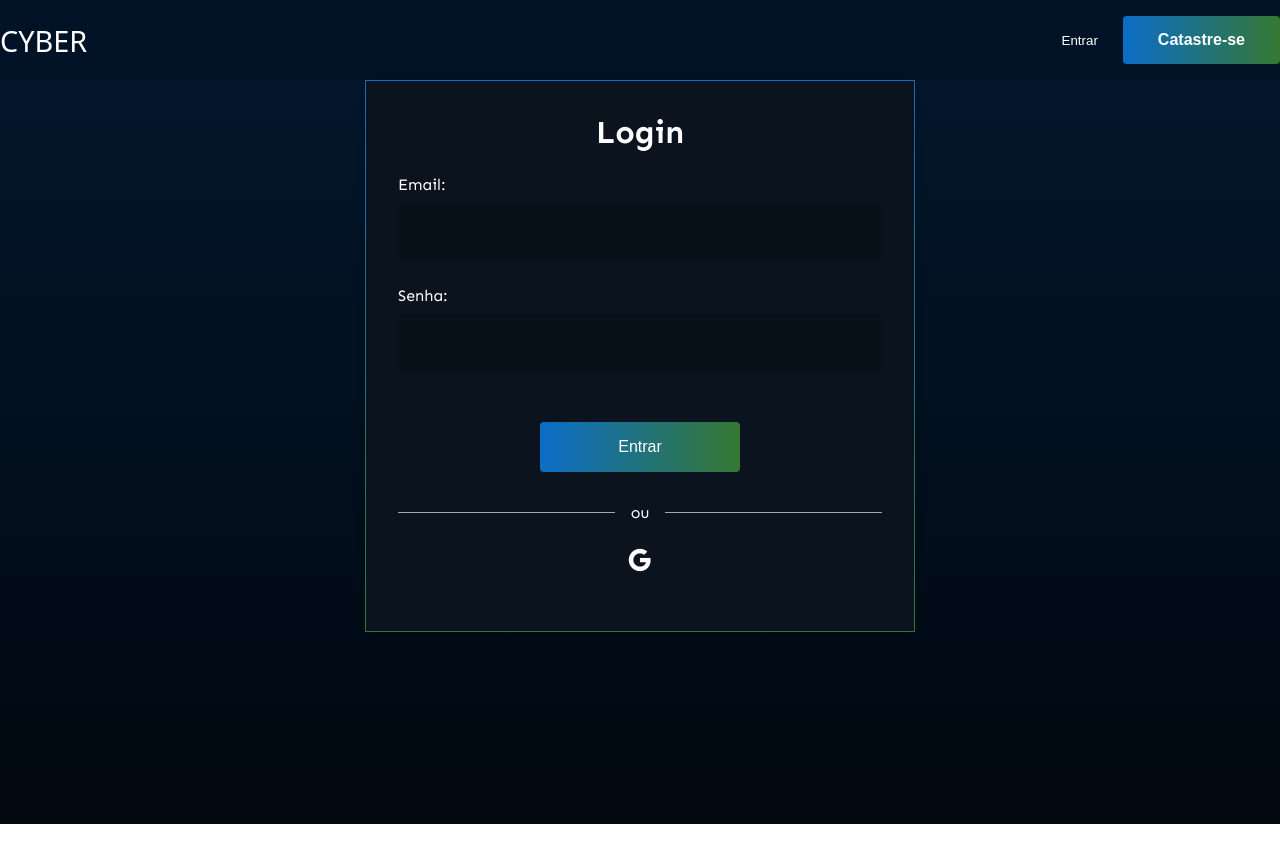
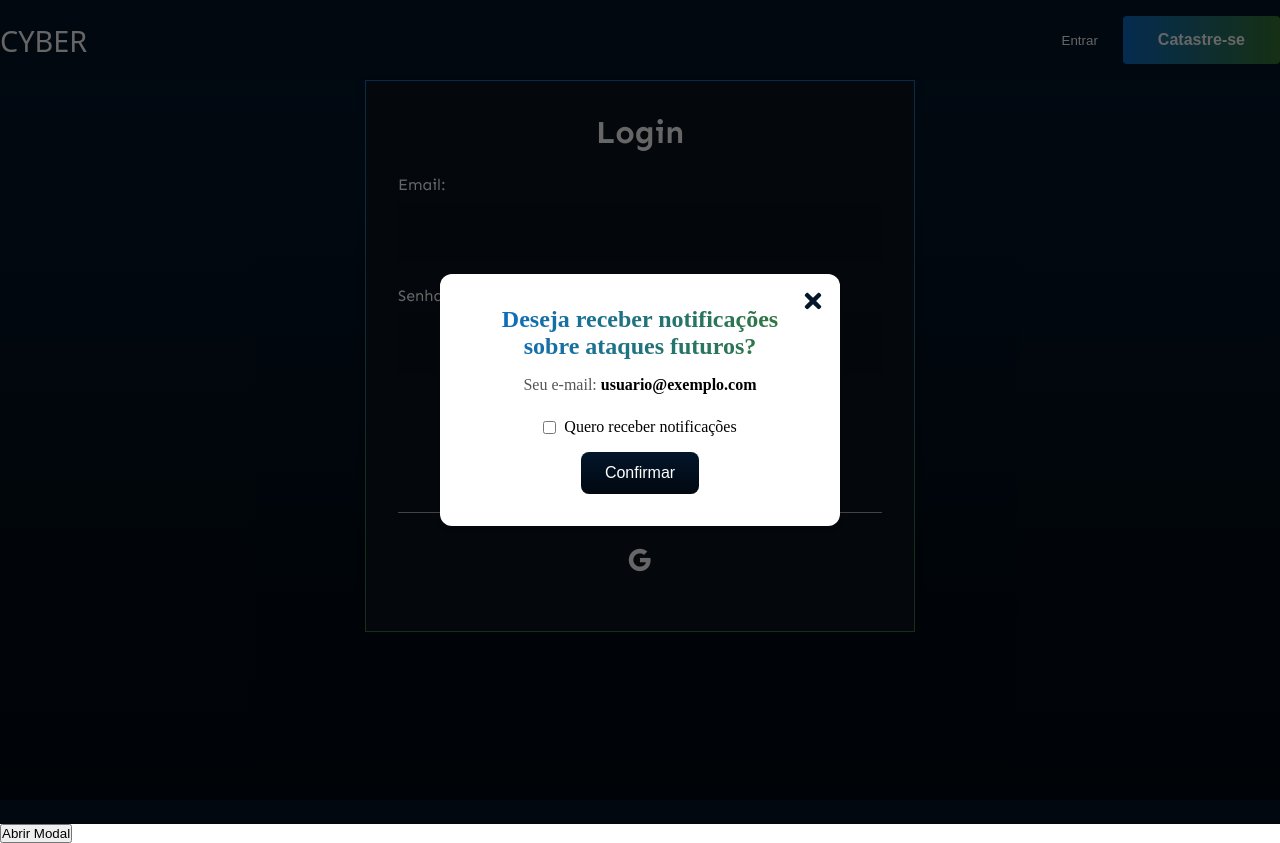
Before and after one commit to KarolynneFreire/cyber-ui-start, a React (Vite) app in the folder front/: page /login in a window 1280 px wide. Built offline with nearby package versions, Linux system fonts and the light colour scheme; a web font is replaced by a local one.

Commit message:
incluindo o compomente modal notificacao

```diff
--- a/front/package.json
+++ b/front/package.json
@@ -15,6 +15,7 @@
     "proptypes": "^1.1.0",
     "react": "^18.3.1",
     "react-dom": "^18.3.1",
+    "react-icons": "^5.3.0",
     "react-router-dom": "^7.0.1",
     "react-typing-effect": "^2.0.5",
     "styled-components": "^6.1.13",
--- /dev/null
+++ b/front/src/components/Modal/NotificationModal.jsx
@@ -0,0 +1,95 @@
+import React, { useState } from "react";
+import { FaCheckCircle, FaExclamationCircle, FaTimes } from "react-icons/fa";
+import {
+  Overlay,
+  ModalContainer,
+  CloseButton,
+  Title,
+  EmailInfo,
+  CheckboxContainer,
+  ConfirmButton,
+  ErrorMessage,
+} from "./NotificationModal.styles";
+
+const NotificationModal = ({ userEmail, isOpen, onClose }) => {
+  const [isChecked, setIsChecked] = useState(false);
+  const [isLoading, setIsLoading] = useState(false);
+  const [isConfirmed, setIsConfirmed] = useState(false);
+  const [isError, setIsError] = useState(false);
+
+  if (!isOpen) return null;
+
+  const handleConfirm = () => {
+    if (!isChecked) {
+      setIsError(true);
+      return;
+    }
+
+    setIsLoading(true);
+
+    setTimeout(() => {
+      setIsLoading(false);
+      setIsConfirmed(true);
+
+      setTimeout(() => {
+        setIsConfirmed(false);
+        onClose();
+      }, 2000);
+    }, 2000);
+  };
+
+  const handleCheckboxChange = (e) => {
+    setIsChecked(e.target.checked);
+    if (e.target.checked) {
+      setIsError(false);
+    }
+  };
+
+  return (
+    <Overlay>
+      <ModalContainer>
+      <CloseButton onClick={onClose}>
+      <FaTimes style={{ fontSize: "1.5rem", color: "#03162B" }} />
+      </CloseButton>
+        <Title>Deseja receber notificações sobre ataques futuros?</Title>
+        <EmailInfo>
+          Seu e-mail: <strong>{userEmail}</strong>
+        </EmailInfo>
+        <CheckboxContainer>
+          <input
+            type="checkbox"
+            id="notify-checkbox"
+            checked={isChecked}
+            onChange={handleCheckboxChange}
+          />
+          <label htmlFor="notify-checkbox">Quero receber notificações</label>
+        </CheckboxContainer>
+
+        {isError && (
+          <ErrorMessage>
+            <FaExclamationCircle style={{ marginRight: "0.5rem", color: "red" }} />
+            Você precisa marcar a caixa de confirmação.
+          </ErrorMessage>
+        )}
+
+        <ConfirmButton
+          onClick={handleConfirm}
+          disabled={isLoading}
+        >
+          {isLoading ? (
+            "Carregando..."
+          ) : isConfirmed ? (
+            <>
+              <FaCheckCircle style={{ marginRight: "0.5rem", color: "green" }} />
+              Confirmado!
+            </>
+          ) : (
+            "Confirmar"
+          )}
+        </ConfirmButton>
+      </ModalContainer>
+    </Overlay>
+  );
+};
+
+export default NotificationModal;
--- /dev/null
+++ b/front/src/components/Modal/NotificationModal.styles.js
@@ -0,0 +1,83 @@
+import styled from "styled-components";
+
+export const Overlay = styled.div`
+  position: fixed;
+  top: 0;
+  left: 0;
+  width: 100%;
+  height: 100%;
+  background: rgba(0, 0, 0, 0.6);
+  display: flex;
+  justify-content: center;
+  align-items: center;
+  z-index: 1000;
+`;
+
+export const ModalContainer = styled.div`
+  background: var(--text-color);
+  padding: 2rem;
+  border-radius: 12px;
+  box-shadow: 0 4px 6px rgba(0, 0, 0, 0.1);
+  max-width: 400px;
+  width: 100%;
+  text-align: center;
+  position: relative;
+`;
+
+export const CloseButton = styled.button`
+  background: transparent;
+  border: none;
+  font-size: 1.5rem;
+  position: absolute;
+  top: 10px;
+  right: 10px;
+  cursor: pointer;
+  z-index: 10;
+  padding: 5px;
+`;
+
+export const Title = styled.h2`
+  margin-bottom: 1rem;
+  font-size: 1.5rem;
+  background: linear-gradient(to right, #0C6DC8, #357832);
+  -webkit-background-clip: text; /* Necessário para exibir o degradê apenas no texto */
+  color: transparent; /* Faz com que o texto mostre o degradê */
+`;
+
+export const EmailInfo = styled.p`
+  margin-bottom: 1.5rem;
+  font-size: 1rem;
+  color: #555;
+
+  strong {
+    color: #000;
+  }
+`;
+
+export const CheckboxContainer = styled.div`
+  margin-bottom: 1rem;
+  display: flex;
+  align-items: center;
+  gap: 0.5rem;
+  justify-content: center; /* Alinha o checkbox e o texto centralizados */
+`;
+
+export const ConfirmButton = styled.button`
+  background: ${({ disabled }) => (disabled ? "#cccccc" : "var(--secondary-color)")};
+  color: white;
+  border: none;
+  padding: 0.75rem 1.5rem;
+  border-radius: 8px;
+  cursor: ${({ disabled }) => (disabled ? "not-allowed" : "pointer")};
+  font-size: 1rem;
+  transition: background-color 0.3s;
+
+
+`;
+
+export const ErrorMessage = styled.p`
+  color: var(--text-opactity-color);
+  font-size: 1rem;
+  margin-top: 0.5rem;
+  margin-bottom: 0.5rem;
+`;
--- a/front/src/pages/LoginSignup/LoginSignup.jsx
+++ b/front/src/pages/LoginSignup/LoginSignup.jsx
@@ -4,8 +4,15 @@ import { useState } from "react";
 import { passwordYup } from "../../utils/validation";
 import FormComponent from "../../components/FormComponent/FormComponent";
 import ResolutionNotAvailable from "../../components/ResolutionNotAvailable/ResolutionNotAvailable";
+import NotificationModal from "../../components/Modal/NotificationModal";
+
 
 export const Login = () => {
+
+  const [isModalOpen, setModalOpen] = useState(true); // Controle do modal
+  const userEmail = "usuario@exemplo.com";
+
+
   const [isLogin, setIsLogin] = useState(true);
   const [userList, setUserList] = useState({});
 
@@ -105,6 +112,23 @@ export const Login = () => {
           <FormComponent formType="signup" onSubmit={handleSignupSubmit} />
         )}
       </Main>
+
+
+
+      <div>
+      {/* Botão para abrir o modal */}
+      <button onClick={() => setModalOpen(true)}>Abrir Modal</button>
+
+      {/* Modal */}
+      <NotificationModal
+        userEmail={userEmail}
+        isOpen={isModalOpen}
+        onClose={() => setModalOpen(false)} // Fecha o modal
+      />
+    </div>
+
+
+
     </>
   );
 };
```
Also changed, not shown: 1 other file (tests, documents, lock files or other folders).
